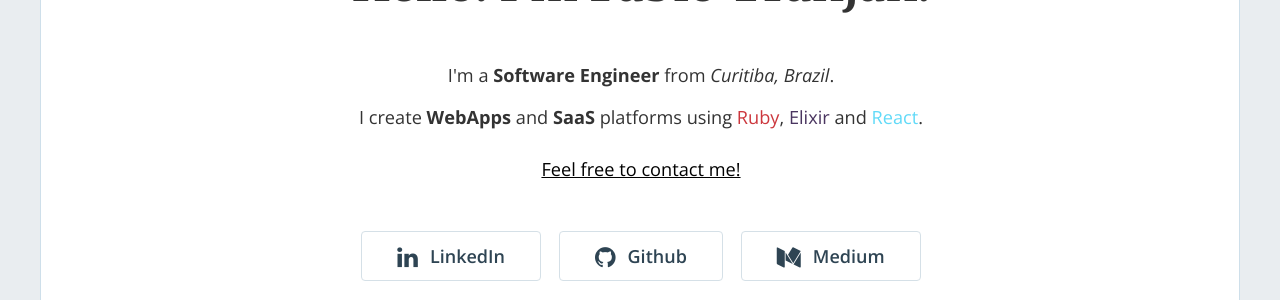
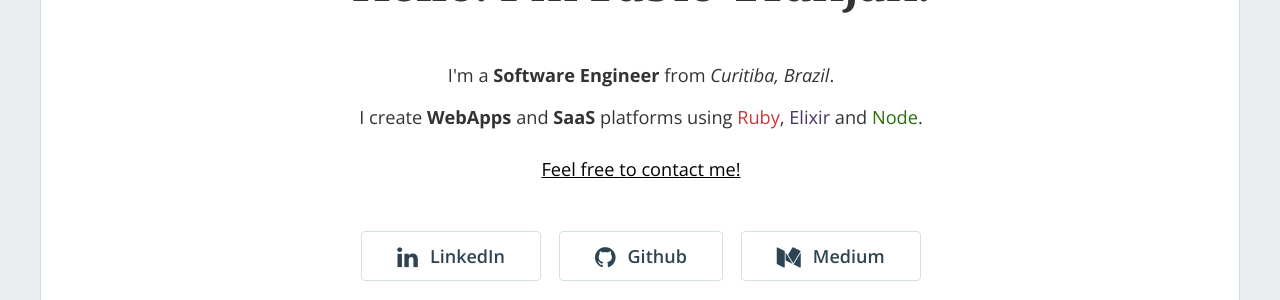
Before and after one commit to FabioTranjan/fabiotranjan.github.io, a Jekyll site: the page built from index.html, in a window 1280 px wide and 900 px high. Shown: the part 202-502 px from the top of the window. Built offline with Jekyll 4.4.1, drawn with Linux system fonts in a browser that asks for light colours; nearby versions of some CDN libraries.

Commit message:
Added Node as tech stack.

```diff
--- a/_includes/home-hero.html
+++ b/_includes/home-hero.html
@@ -15,7 +15,7 @@
           {% if site.enable_contact == true %}
           <div class="text-center">
 	    <p>I'm a <b>Software Engineer</b> from <i>Curitiba, Brazil</i>.</p>
-	    <p>I create <b>WebApps</b> and <b>SaaS</b> platforms using <span style="color: #cc373d;">Ruby</span>, <span style="color: #4a3560;">Elixir</span> and <span style="color: #61daf8">React</span>.</p>
+	    <p>I create <b>WebApps</b> and <b>SaaS</b> platforms using <span style="color: #cc373d;">Ruby</span>, <span style="color: #4a3560;">Elixir</span> and <span style="color: #2a6f07">Node</span>.</p>
 
             {% if site.enable_contact == true %}
 	    <p>{% include contact.html %}</p>
```
